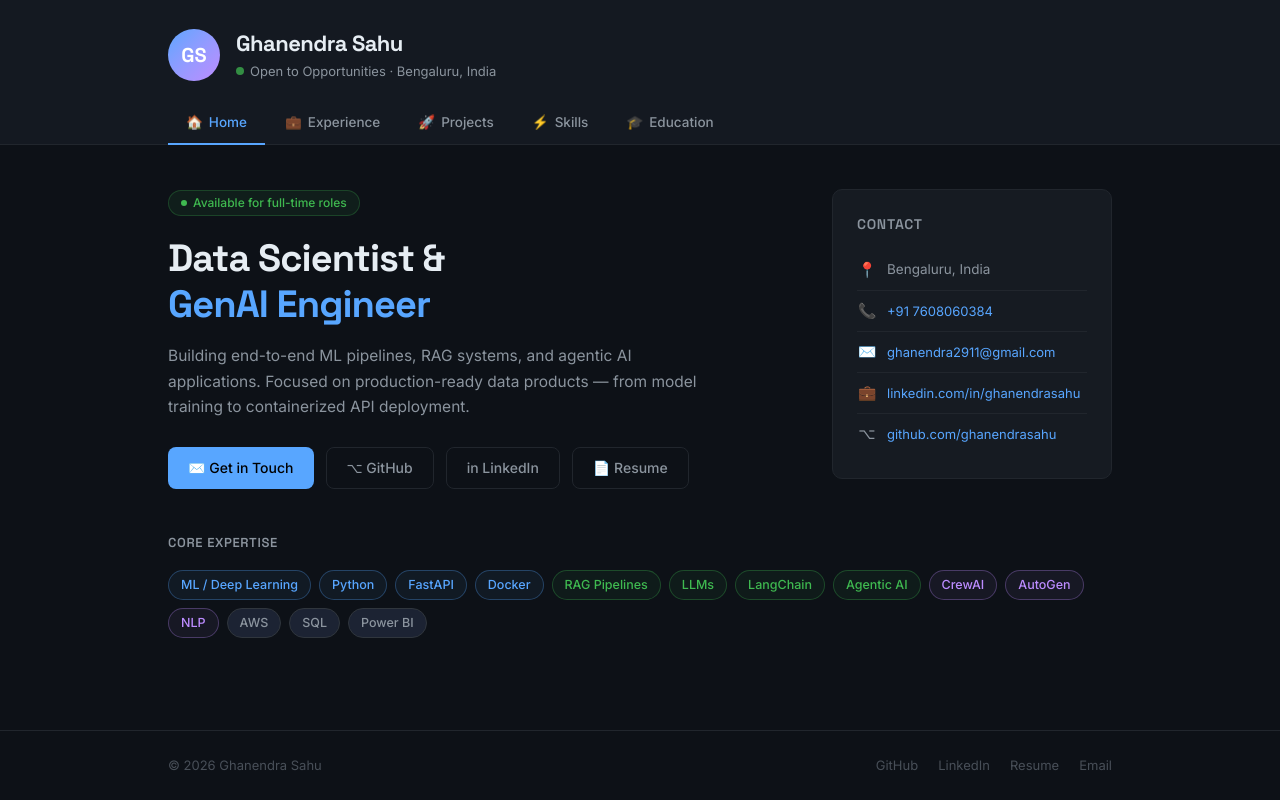
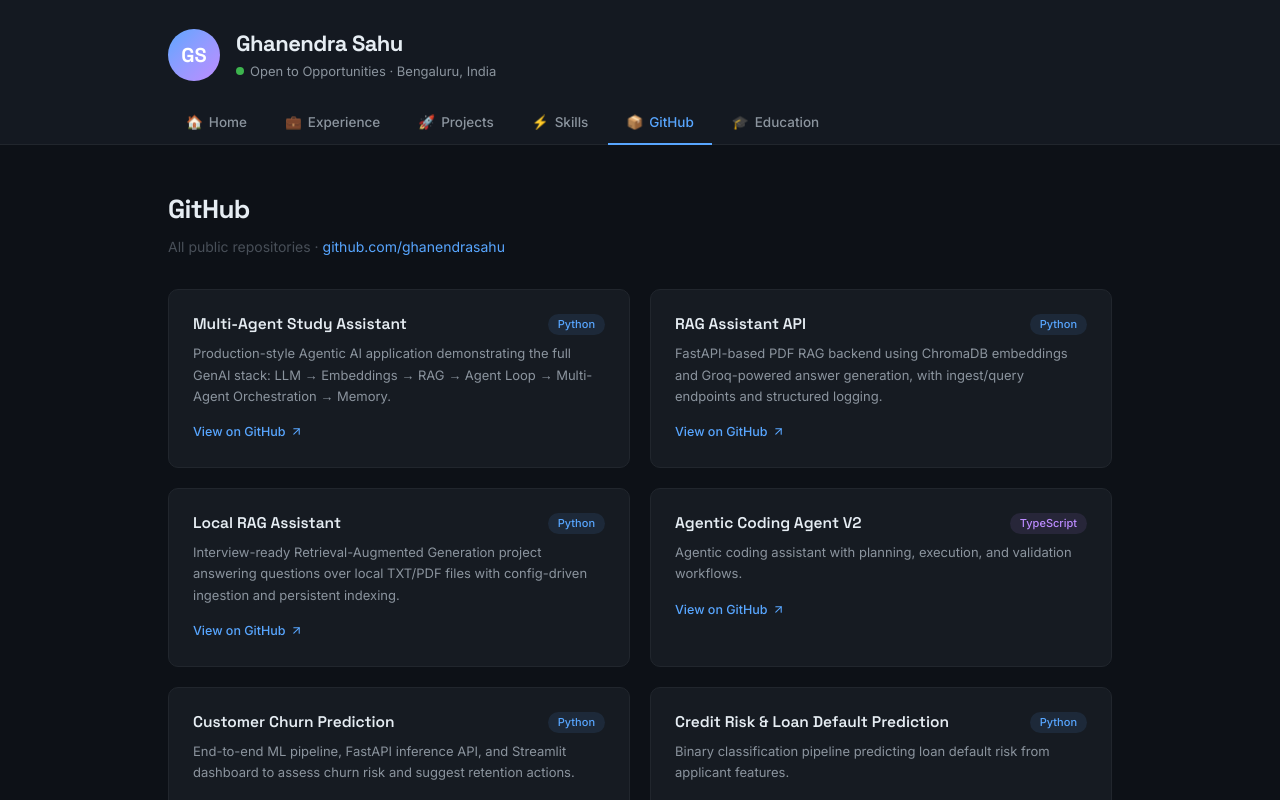
Before and after one commit to ghanendrasahu/portfolio, a React (Vite) app: page /github in a window 1280 px wide. Before the commit this address led to /. Shown: the top 800 px of the page. Built offline with nearby package versions, Linux system fonts and the light colour scheme.

Commit message:
Add GitHub repositories page and expand featured projects

```diff
--- a/src/App.tsx
+++ b/src/App.tsx
@@ -4,6 +4,7 @@ import Home from "./pages/Home";
 import Experience from "./pages/Experience";
 import Projects from "./pages/Projects";
 import Skills from "./pages/Skills";
+import GitHub from "./pages/GitHub";
 import Education from "./pages/Education";
 
 export default function App() {
@@ -14,6 +15,7 @@ export default function App() {
         <Route path="experience" element={<Experience />} />
         <Route path="projects" element={<Projects />} />
         <Route path="skills" element={<Skills />} />
+        <Route path="github" element={<GitHub />} />
         <Route path="education" element={<Education />} />
         <Route path="*" element={<Navigate to="/" replace />} />
       </Route>
--- a/src/components/layout/Header.tsx
+++ b/src/components/layout/Header.tsx
@@ -6,6 +6,7 @@ const tabs = [
   { name: "Experience", to: "/experience", emoji: "💼", end: false },
   { name: "Projects", to: "/projects", emoji: "🚀", end: false },
   { name: "Skills", to: "/skills", emoji: "⚡", end: false },
+  { name: "GitHub", to: "/github", emoji: "📦", end: false },
   { name: "Education", to: "/education", emoji: "🎓", end: false },
 ];
 
--- /dev/null
+++ b/src/data/github.ts
@@ -0,0 +1,156 @@
+export interface GitHubRepo {
+  name: string;
+  repo: string;
+  description: string;
+  language: string;
+  url: string;
+}
+
+export const githubRepos: GitHubRepo[] = [
+  {
+    name: "Multi-Agent Study Assistant",
+    repo: "Multi-Agent-Study-Assistant",
+    description:
+      "Production-style Agentic AI application demonstrating the full GenAI stack: LLM → Embeddings → RAG → Agent Loop → Multi-Agent Orchestration → Memory.",
+    language: "Python",
+    url: "https://github.com/ghanendrasahu/Multi-Agent-Study-Assistant",
+  },
+  {
+    name: "RAG Assistant API",
+    repo: "RAG_ASSISTANT_API",
+    description:
+      "FastAPI-based PDF RAG backend using ChromaDB embeddings and Groq-powered answer generation, with ingest/query endpoints and structured logging.",
+    language: "Python",
+    url: "https://github.com/ghanendrasahu/RAG_ASSISTANT_API",
+  },
+  {
+    name: "Local RAG Assistant",
+    repo: "local-rag-assistant",
+    description:
+      "Interview-ready Retrieval-Augmented Generation project answering questions over local TXT/PDF files with config-driven ingestion and persistent indexing.",
+    language: "Python",
+    url: "https://github.com/ghanendrasahu/local-rag-assistant",
+  },
+  {
+    name: "Agentic Coding Agent V2",
+    repo: "AGENTIC-CODING-AGENT-V2",
+    description:
+      "Agentic coding assistant with planning, execution, and validation workflows.",
+    language: "TypeScript",
+    url: "https://github.com/ghanendrasahu/AGENTIC-CODING-AGENT-V2",
+  },
+  {
+    name: "Customer Churn Prediction",
+    repo: "customer_churn_project",
+    description:
+      "End-to-end ML pipeline, FastAPI inference API, and Streamlit dashboard to assess churn risk and suggest retention actions.",
+    language: "Python",
+    url: "https://github.com/ghanendrasahu/customer_churn_project",
+  },
+  {
+    name: "Credit Risk & Loan Default Prediction",
+    repo: "credit-risk-project",
+    description:
+      "Binary classification pipeline predicting loan default risk from applicant features.",
+    language: "Python",
+    url: "https://github.com/ghanendrasahu/credit-risk-project",
+  },
+  {
+    name: "Finance Forecast LSTM",
+    repo: "finance-forecast-lstm",
+    description:
+      "LSTM-based finance time-series forecasting in Python that predicts future closing prices, evaluates with MAE/RMSE, and exports forecasts and metrics to CSV.",
+    language: "Python",
+    url: "https://github.com/ghanendrasahu/finance-forecast-lstm",
+  },
+  {
+    name: "Llama 3.2 1B Local Chat",
+    repo: "LLAMA_1B_LOCAL_CHAT",
+    description:
+      "Lightweight Generative AI demo using Hugging Face Transformers with a 4-bit quantized Llama 3.2 1B model, optimized for low-RAM laptops (8GB).",
+    language: "Python",
+    url: "https://github.com/ghanendrasahu/LLAMA_1B_LOCAL_CHAT",
+  },
+  {
+    name: "Social Status Prediction",
+    repo: "STATUS-PRED",
+    description:
+      "Simulates a population of 10,000 people and uses a Random Forest model to predict wealth quintile from socioeconomic features.",
+    language: "Python",
+    url: "https://github.com/ghanendrasahu/STATUS-PRED",
+  },
+  {
+    name: "Student Attendance Prediction",
+    repo: "student-attendance",
+    description:
+      "Data science project on student attendance prediction using factors that affect attendance.",
+    language: "Jupyter Notebook",
+    url: "https://github.com/ghanendrasahu/student-attendance",
+  },
+  {
+    name: "LeetCode DSA",
+    repo: "LeetCode-DSA",
+    description:
+      "Data Structures & Algorithms solutions in Python.",
+    language: "Python",
+    url: "https://github.com/ghanendrasahu/LeetCode-DSA",
+  },
+  {
+    name: "Worldview Monorepo",
+    repo: "worldview-monorepo",
+    description:
+      "Personal monorepo experiments.",
+    language: "Python",
+    url: "https://github.com/ghanendrasahu/worldview-monorepo",
+  },
+  {
+    name: "AI Chat Bot",
+    repo: "ai_chat_bot",
+    description:
+      "JavaScript chat bot application.",
+    language: "JavaScript",
+    url: "https://github.com/ghanendrasahu/ai_chat_bot",
+  },
+  {
+    name: "KODEBASE",
+    repo: "KODEBASE",
+    description:
+      "Code practice repository.",
+    language: "JavaScript",
+    url: "https://github.com/ghanendrasahu/KODEBASE",
+  },
+  {
+    name: "Power BI Projects",
+    repo: "POWER-BI",
+    description:
+      "Power BI dashboards and visualization projects.",
+    language: "—",
+    url: "https://github.com/ghanendrasahu/POWER-BI",
+  },
+  {
+    name: "DOM Tasks",
+    repo: "dom_tasks",
+    description:
+      "DOM manipulation practice tasks.",
+    language: "JavaScript",
+    url: "https://github.com/ghanendrasahu/dom_tasks",
+  },
+  {
+    name: "Git Practice",
+    repo: "git-practice",
+    description:
+      "Git workflow practice repository.",
+    language: "Python",
+    url: "https://github.com/ghanendrasahu/git-practice",
+  },
+  {
+    name: "Portfolio Website",
+    repo: "portfolio",
+    description:
+      "This portfolio website — React, TypeScript, Tailwind CSS, deployed on Netlify.",
+    language: "TypeScript",
+    url: "https://github.com/ghanendrasahu/portfolio",
+  },
+];
+
+export default githubRepos;
--- a/src/data/projects.ts
+++ b/src/data/projects.ts
@@ -11,6 +11,15 @@ export interface Project {
 export const projects: Project[] = [
   {
     id: 1,
+    emoji: "🤖",
+    title: "Multi-Agent Study Assistant",
+    description:
+      "Production-style agentic AI application demonstrating the complete GenAI stack — LLM reasoning, embeddings, RAG, agent loop, multi-agent orchestration, and memory. Specialized agents coordinate to plan, retrieve, and answer complex study queries with source attribution.",
+    tags: ["Python", "LLMs", "RAG", "Multi-Agent", "Orchestration", "Memory"],
+    github: "https://github.com/ghanendrasahu/Multi-Agent-Study-Assistant",
+  },
+  {
+    id: 2,
     emoji: "📉",
     title: "Customer Churn Prediction",
     description:
@@ -20,7 +29,7 @@ export const projects: Project[] = [
     demo: "https://huggingface.co/spaces/Sahu06/customer_churn",
   },
   {
-    id: 2,
+    id: 3,
     emoji: "🔍",
     title: "Local RAG Assistant",
     description:
@@ -29,7 +38,16 @@ export const projects: Project[] = [
     github: "https://github.com/ghanendrasahu/local-rag-assistant",
   },
   {
-    id: 3,
+    id: 4,
+    emoji: "⚡",
+    title: "RAG Assistant API",
+    description:
+      "FastAPI-based PDF RAG backend using ChromaDB embeddings and Groq-powered answer generation. Exposes dedicated ingest/query endpoints with structured logging for production observability — a deployable document-intelligence service rather than a script.",
+    tags: ["Python", "FastAPI", "ChromaDB", "Embeddings", "Groq", "REST API"],
+    github: "https://github.com/ghanendrasahu/RAG_ASSISTANT_API",
+  },
+  {
+    id: 5,
     emoji: "💳",
     title: "Credit Risk & Loan Default Prediction",
     description:
@@ -37,6 +55,15 @@ export const projects: Project[] = [
     tags: ["Logistic Regression", "Random Forest", "Threshold Tuning", "Streamlit", "Model Serving"],
     github: "https://github.com/ghanendrasahu/credit-risk-project",
   },
+  {
+    id: 6,
+    emoji: "📈",
+    title: "Finance Forecast LSTM",
+    description:
+      "Deep learning time-series forecasting using LSTM networks to predict future closing prices from historical market data. Full train/evaluate/export workflow with MAE/RMSE evaluation metrics and automated CSV export of forecasts and model metadata.",
+    tags: ["Python", "PyTorch", "LSTM", "Time-Series", "Deep Learning", "MAE / RMSE"],
+    github: "https://github.com/ghanendrasahu/finance-forecast-lstm",
+  },
 ];
 
 export default projects;
--- /dev/null
+++ b/src/pages/GitHub.tsx
@@ -0,0 +1,54 @@
+import { ArrowUpRight } from "lucide-react";
+import githubRepos from "../data/github";
+
+const langColors: Record<string, string> = {
+  Python: "bg-accent/10 text-accent",
+  TypeScript: "bg-accent3/10 text-accent3",
+  "Jupyter Notebook": "bg-[#f78166]/10 text-[#f78166]",
+  JavaScript: "bg-yellow-500/10 text-yellow-400",
+};
+
+export default function GitHub() {
+  return (
+    <>
+      <h2 className="page-title">GitHub</h2>
+      <p className="page-subtitle">
+        All public repositories ·{" "}
+        <a
+          href="https://github.com/ghanendrasahu?tab=repositories"
+          target="_blank"
+          rel="noreferrer"
+          className="text-accent hover:underline"
+        >
+          github.com/ghanendrasahu
+        </a>
+      </p>
+
+      <div className="grid grid-cols-1 gap-5 md:grid-cols-2">
+        {githubRepos.map((repo) => (
+          <a
+            key={repo.repo}
+            href={repo.url}
+            target="_blank"
+            rel="noreferrer"
+            className="group relative overflow-hidden rounded-[10px] border border-border bg-surface p-6 transition-all duration-200 hover:-translate-y-0.5 hover:border-accent"
+          >
+            <span className="absolute inset-x-0 top-0 h-0.5 bg-gradient-to-r from-accent to-accent3 opacity-0 transition-opacity duration-200 group-hover:opacity-100" />
+            <div className="mb-2 flex items-start justify-between gap-3">
+              <h3 className="font-display text-[15.5px] font-semibold leading-snug">{repo.name}</h3>
+              <span
+                className={`shrink-0 rounded-full px-2.5 py-0.5 text-[11px] font-medium ${langColors[repo.language] ?? "bg-surface2 text-tsecondary"}`}
+              >
+                {repo.language}
+              </span>
+            </div>
+            <p className="mb-3 text-[13px] leading-relaxed text-tsecondary">{repo.description}</p>
+            <span className="inline-flex items-center gap-1 text-[12.5px] font-medium text-accent group-hover:underline">
+              View on GitHub <ArrowUpRight size={13} />
+            </span>
+          </a>
+        ))}
+      </div>
+    </>
+  );
+}
```
Also changed, not shown: 1 other file (tests, documents, lock files or other folders).
